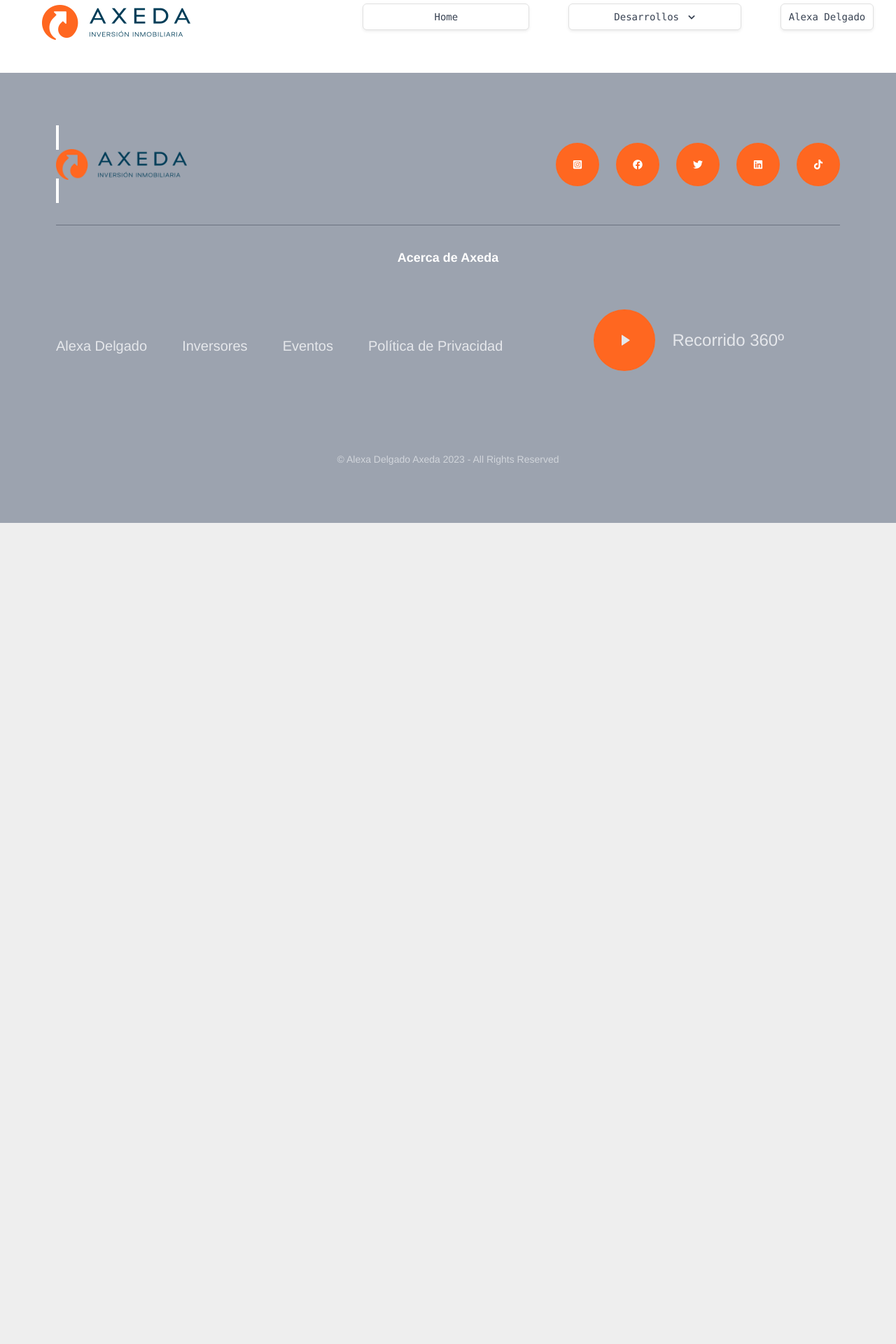
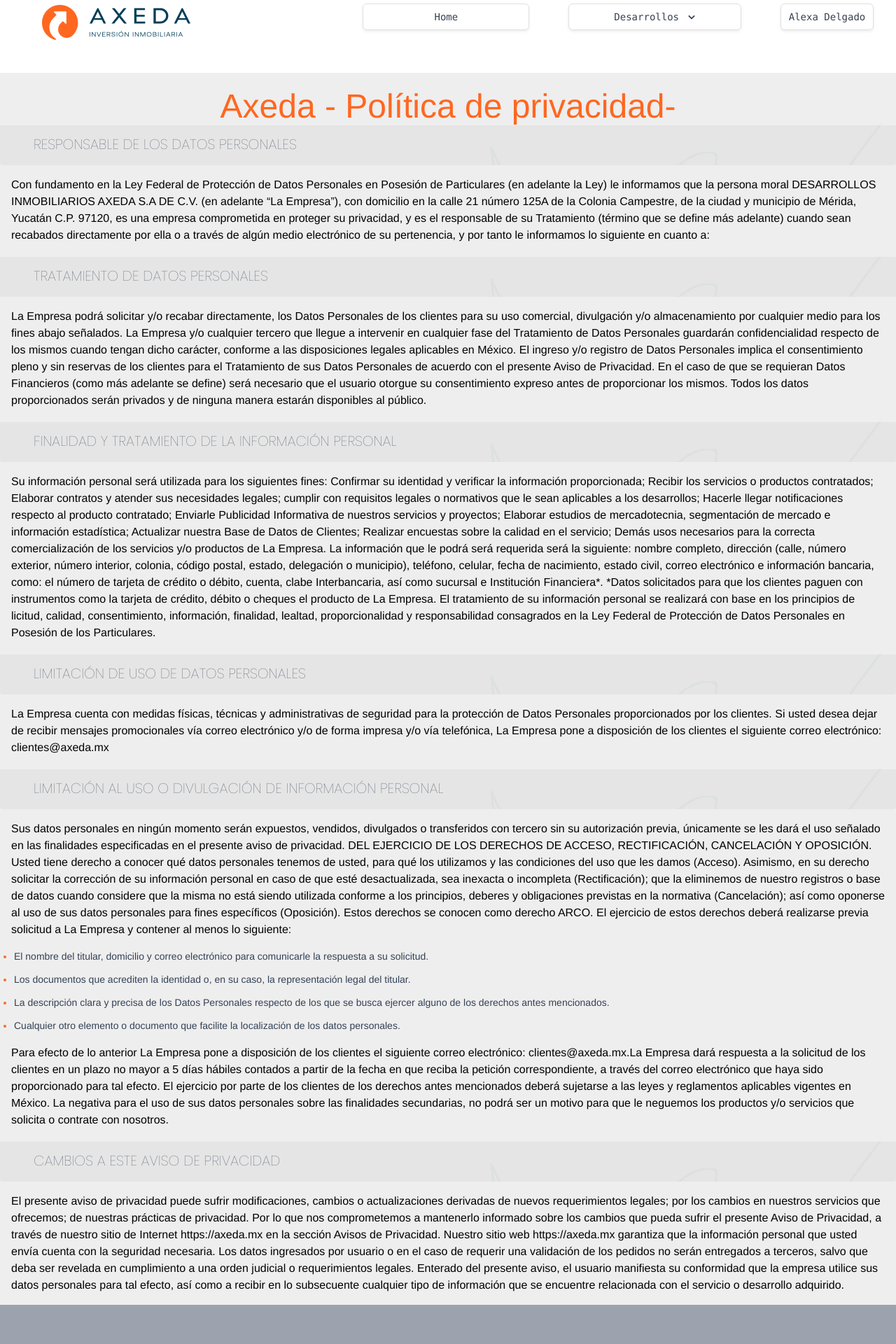
Before and after one commit to jmcgisc/AlexaAxeda, a React (Vite) app: page /privacidad in a window 1280 px wide. Shown: the part 80-2000 px from the top of the page at 70% size. Before the commit the page ends 827 px from the top, so only its background shows below. Built offline with nearby package versions, Linux system fonts and the light colour scheme; a web font is replaced by a local one; what tailwind-clip-path would draw is missing.

Commit message:
politica de privacidad

```diff
--- a/src/components/Aux/Privacidad.jsx
+++ b/src/components/Aux/Privacidad.jsx
@@ -2,45 +2,119 @@
 
 const Privacidad = () => {
   return (
-    <div>
-    hola
-        hola
-        hola
-        hola
-        hola
-        hola
-        hola
-    hola
-        hola
-        hola
-        hola
-        hola
-        hola
-        hola
-    hola
-        hola
-        hola
-        hola
-        hola
-        hola
-        hola
-    hola
-        hola
-        hola
-        hola
-        hola
-        hola
-        hola
-    hola
-        hola
-        hola
-        hola
-        hola
-        hola
-        hola
+        <>
+        <div>
+            <h1 class="text-axeda text-center font-title text-2xl lg:text-5xl mt-5"><span>Axeda </span>- Política de privacidad-</h1>
+        </div>
 
-    </div>
-  )
+        {/*Texto politica privacidad*/}
+        <div className="grid grid-cols-1 bg-[url('/public/homeBack2.png')] rounded">
+            <div class="text-gray-600 text-xl font-body text-justify px-12 py-2">
+                <h2 className="text-gray-600 text-xl font-body text-justify py-2">
+                    RESPONSABLE DE LOS DATOS PERSONALES
+                </h2>
+            </div >
+        </div >
+
+        <p className="mb-3 mt-3 px-3 text-base">
+            Con fundamento en la Ley Federal de Protección de Datos Personales en Posesión de Particulares (en adelante la Ley) le informamos que la persona moral DESARROLLOS INMOBILIARIOS AXEDA S.A DE C.V. (en adelante “La Empresa”), con domicilio en la calle 21 número 125A de la Colonia Campestre, de la ciudad y municipio de Mérida, Yucatán C.P. 97120, es una empresa comprometida en proteger su privacidad, y es el responsable de su Tratamiento (término que se define más adelante) cuando sean recabados directamente por ella o a través de algún medio electrónico de su pertenencia, y por tanto le informamos lo siguiente en cuanto a:
+        </p>
+
+        <div className="grid grid-cols-1 bg-[url('/public/homeBack2.png')] rounded">
+            <div class="text-gray-600 text-xl font-body text-justify px-12 py-2">
+                <h2 className="text-gray-600 text-xl font-body text-justify py-2">
+                    TRATAMIENTO DE DATOS PERSONALES
+                </h2>
+            </div>
+        </div>
+
+        <p className="mb-3 mt-3 px-3 text-base">
+            La Empresa podrá solicitar y/o recabar directamente, los Datos Personales de los clientes para su uso comercial, divulgación y/o almacenamiento por cualquier medio para los fines abajo señalados. La Empresa y/o cualquier tercero que llegue a intervenir en cualquier fase del Tratamiento de Datos Personales guardarán confidencialidad respecto de los mismos cuando tengan dicho carácter, conforme a las disposiciones legales aplicables en México.
+            El ingreso y/o registro de Datos Personales implica el consentimiento pleno y sin reservas de los clientes para el Tratamiento de sus Datos Personales de acuerdo con el presente Aviso de Privacidad. En el caso de que se requieran Datos Financieros (como más adelante se define) será necesario que el usuario otorgue su consentimiento expreso antes de proporcionar los mismos.
+            Todos los datos proporcionados serán privados y de ninguna manera estarán disponibles al público.
+        </p>
+
+        <div className="grid grid-cols-1 bg-[url('/public/homeBack2.png')] rounded">
+            <div class="text-gray-600 text-xl font-body text-justify px-12 py-2">
+                <h2 className="text-gray-600 text-xl font-body text-justify py-2">
+                    FINALIDAD Y TRATAMIENTO DE LA INFORMACIÓN PERSONAL
+                </h2>
+            </div>
+        </div>
+
+
+        <p className="mb-3 mt-3 px-3 text-base">
+            Su información personal será utilizada para los siguientes fines: Confirmar su identidad y verificar la información proporcionada; Recibir los servicios o productos contratados; Elaborar contratos y atender sus necesidades legales; cumplir con requisitos legales o normativos que le sean aplicables a los desarrollos; Hacerle llegar notificaciones respecto al producto contratado; Enviarle Publicidad Informativa de nuestros servicios y proyectos; Elaborar estudios de mercadotecnia, segmentación de mercado e información estadística; Actualizar nuestra Base de Datos de Clientes; Realizar encuestas sobre la calidad en el servicio; Demás usos necesarios para la correcta comercialización de los servicios y/o productos de La Empresa.
+
+            La información que le podrá será requerida será la siguiente: nombre completo, dirección (calle, número exterior, número interior, colonia, código postal, estado, delegación o municipio), teléfono, celular, fecha de nacimiento, estado civil, correo electrónico e información bancaria, como: el número de tarjeta de crédito o débito, cuenta, clabe Interbancaria, así como sucursal e Institución Financiera*.
+
+            *Datos solicitados para que los clientes paguen con instrumentos como la tarjeta de crédito, débito o cheques el producto de La Empresa.
+
+            El tratamiento de su información personal se realizará con base en los principios de licitud, calidad, consentimiento, información, finalidad, lealtad, proporcionalidad y responsabilidad consagrados en la Ley Federal de Protección de Datos Personales en Posesión de los Particulares.
+        </p>
+
+        <div className="grid grid-cols-1 bg-[url('/public/homeBack2.png')] rounded">
+            <div class="text-gray-600 text-xl font-body text-justify px-12 py-2">
+                <h2 className="text-gray-600 text-xl font-body text-justify py-2">
+                    LIMITACIÓN DE USO DE DATOS PERSONALES
+                </h2>
+            </div>
+        </div>
+
+        <p className="mb-3 mt-3 px-3 text-base">
+
+        La Empresa cuenta con medidas físicas, técnicas y administrativas de seguridad para la protección de Datos Personales proporcionados por los clientes.
+        Si usted desea dejar de recibir mensajes promocionales vía correo electrónico y/o de forma impresa y/o vía telefónica, La Empresa pone a disposición de los clientes el siguiente correo electrónico: clientes@axeda.mx
+        </p>
+
+        <div className="grid grid-cols-1 bg-[url('/public/homeBack2.png')] rounded">
+            <div class="text-gray-600 text-xl font-body text-justify px-12 py-2">
+                <h2 className="text-gray-600 text-xl font-body text-justify py-2">
+                    LIMITACIÓN AL USO O DIVULGACIÓN DE INFORMACIÓN PERSONAL
+                </h2>
+            </div>
+        </div>
+
+        <p className="mb-3 mt-3 px-3 text-base">
+        Sus datos personales en ningún momento serán expuestos, vendidos, divulgados o transferidos con tercero sin su autorización previa, únicamente se les dará el uso señalado en las finalidades especificadas en el presente aviso de privacidad.
+
+        DEL EJERCICIO DE LOS DERECHOS DE ACCESO, RECTIFICACIÓN, CANCELACIÓN Y OPOSICIÓN.
+
+        Usted tiene derecho a conocer qué datos personales tenemos de usted, para qué los utilizamos y las condiciones del uso que les damos (Acceso). Asimismo, en su derecho solicitar la corrección de su información personal en caso de que esté desactualizada, sea inexacta o incompleta (Rectificación); que la eliminemos de nuestro registros o base de datos cuando considere que la misma no está siendo utilizada conforme a los principios, deberes y obligaciones previstas en la normativa (Cancelación); así como oponerse al uso de sus datos personales para fines específicos (Oposición). Estos derechos se conocen como derecho ARCO.
+        El ejercicio de estos derechos deberá realizarse previa solicitud a La Empresa y contener al menos lo siguiente:
+        </p>
+
+        <ul role="list" class="marker:text-axeda list-disc pl-5 space-y-3 text-slate-700 mb-3 mt-3">
+            <li>El nombre del titular, domicilio y correo electrónico para comunicarle la respuesta a su solicitud.</li>
+            <li>Los documentos que acrediten la identidad o, en su caso, la representación legal del titular.</li>
+            <li>La descripción clara y precisa de los Datos Personales respecto de los que se busca ejercer alguno de los derechos antes mencionados.</li>
+            <li>Cualquier otro elemento o documento que facilite la localización de los datos personales.</li>
+        </ul>
+
+
+        <p className="mb-3 mt-3 px-3 text-base">
+        Para efecto de lo anterior La Empresa pone a disposición de los clientes el siguiente correo electrónico: clientes@axeda.mx.La Empresa dará respuesta a la solicitud de los clientes en un plazo no mayor a 5 días hábiles contados a partir de la fecha en que reciba la petición correspondiente, a través del correo electrónico que haya sido proporcionado para tal efecto. El ejercicio por parte de los clientes de los derechos antes mencionados deberá sujetarse a las leyes y reglamentos aplicables vigentes en México.
+
+        La negativa para el uso de sus datos personales sobre las finalidades secundarias, no podrá ser un motivo para que le neguemos los productos y/o servicios que solicita o contrate con nosotros.
+        </p>
+
+        <div className="grid grid-cols-1 bg-[url('/public/homeBack2.png')] rounded">
+            <div class="text-gray-600 text-xl font-body text-justify px-12 py-2">
+                <h2 className="text-gray-600 text-xl font-body text-justify py-2">
+                    CAMBIOS A ESTE AVISO DE PRIVACIDAD
+                </h2>
+            </div>
+        </div>
+
+        <p className="mb-3 mt-3 px-3 text-base">
+            El presente aviso de privacidad puede sufrir modificaciones, cambios o actualizaciones derivadas de nuevos requerimientos legales; por los cambios en nuestros servicios que ofrecemos; de nuestras prácticas de privacidad. Por lo que nos comprometemos a mantenerlo informado sobre los cambios que pueda sufrir el presente Aviso de Privacidad, a través de nuestro sitio de Internet https://axeda.mx en la sección Avisos de Privacidad.
+
+            Nuestro sitio web https://axeda.mx garantiza que la información personal que usted envía cuenta con la seguridad necesaria. Los datos ingresados por usuario o en el caso de requerir una validación de los pedidos no serán entregados a terceros, salvo que deba ser revelada en cumplimiento a una orden judicial o requerimientos legales.
+            Enterado del presente aviso, el usuario manifiesta su conformidad que la empresa utilice sus datos personales para tal efecto, así como a recibir en lo subsecuente cualquier tipo de información que se encuentre relacionada con el servicio o desarrollo adquirido.
+        </p>
+
+    </>
+    )
 }
 
 export default Privacidad
--- a/src/components/Desarrollos/Rosavento.jsx
+++ b/src/components/Desarrollos/Rosavento.jsx
@@ -196,7 +196,7 @@
                         <p className ="text-3xl text-axeda font-light py-10">Áreas Verdes</p>
                 <div></div>
 
-                <div></div>
+                <div></div>º
                         <img src="familia.png" className="h-28 w-14 py-4"/>
                         <p className ="text-3xl text-axeda font-light py-10">Ambiente Familiar</p>
                 <div></div>
--- a/src/components/Footer/Privacidad.jsx
+++ /dev/null
@@ -1,11 +0,0 @@
-import React from 'react'
-
-const Privacidad = () => {
-    return (
-        <div>
-            Privacidad
-        </div>
-    )
-}
-
-export default Privacidad
```
